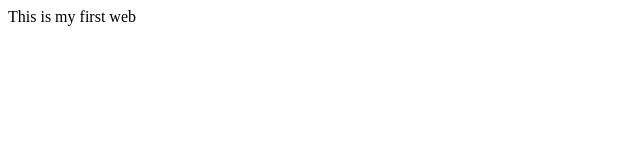
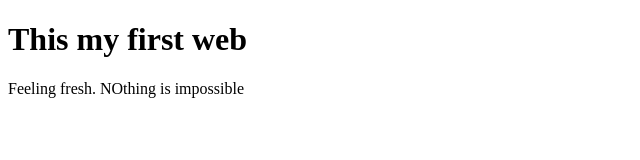
Before and after one commit to SharifulDev/first_web, a plain HTML site: page index.html in a window 1280 px wide. Shown: the whole page, without its empty margins (0-640 px from the left). Drawn offline with Linux system fonts and the light colour scheme.

Commit message:
meaning full

```diff
--- a/index.html
+++ b/index.html
@@ -7,6 +7,7 @@
     <title>Document</title>
   </head>
   <body>
-    This is my first web
+    <h1>This my first web</h1>
+    <p>Feeling fresh. NOthing is impossible</p>
   </body>
 </html>
```
